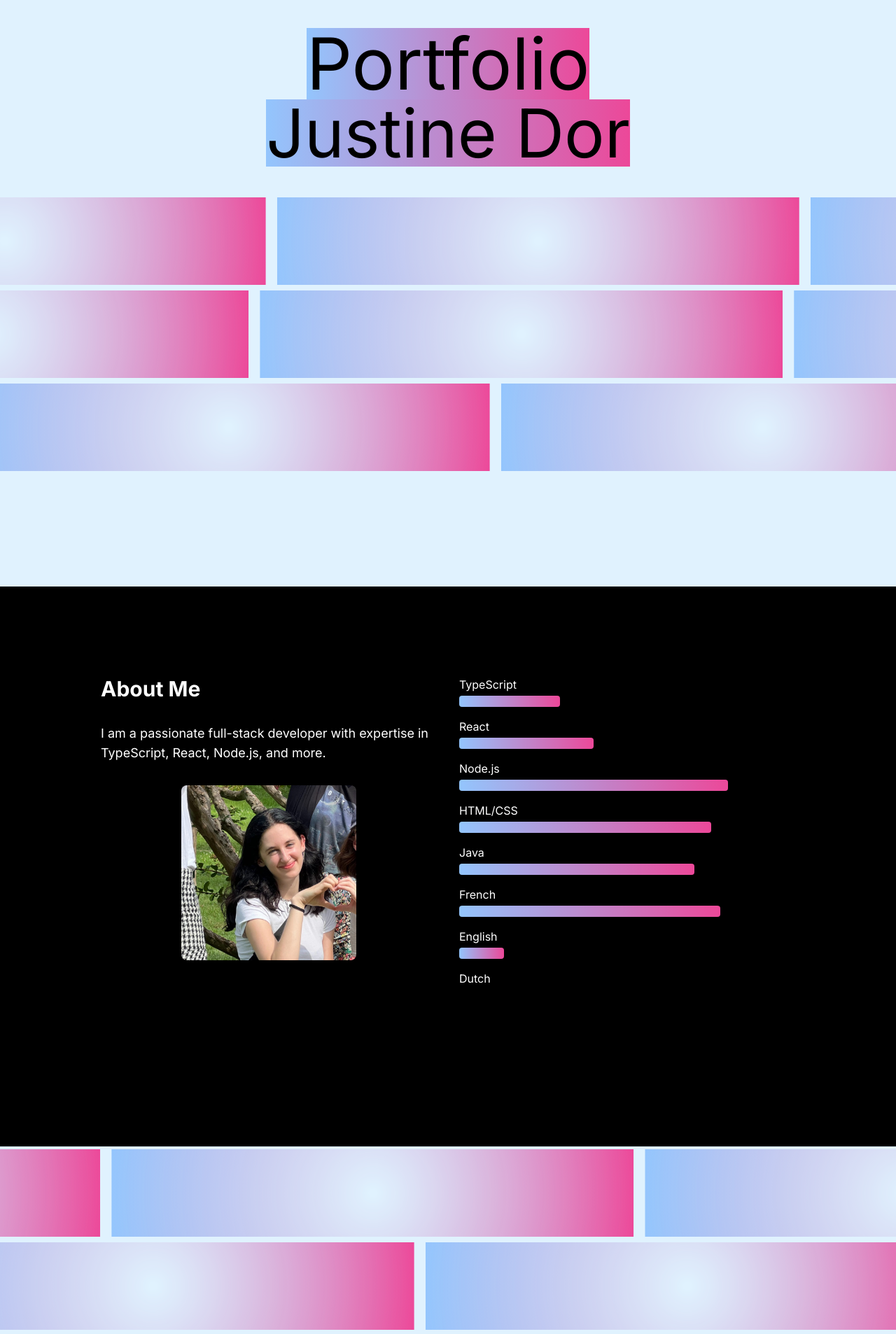
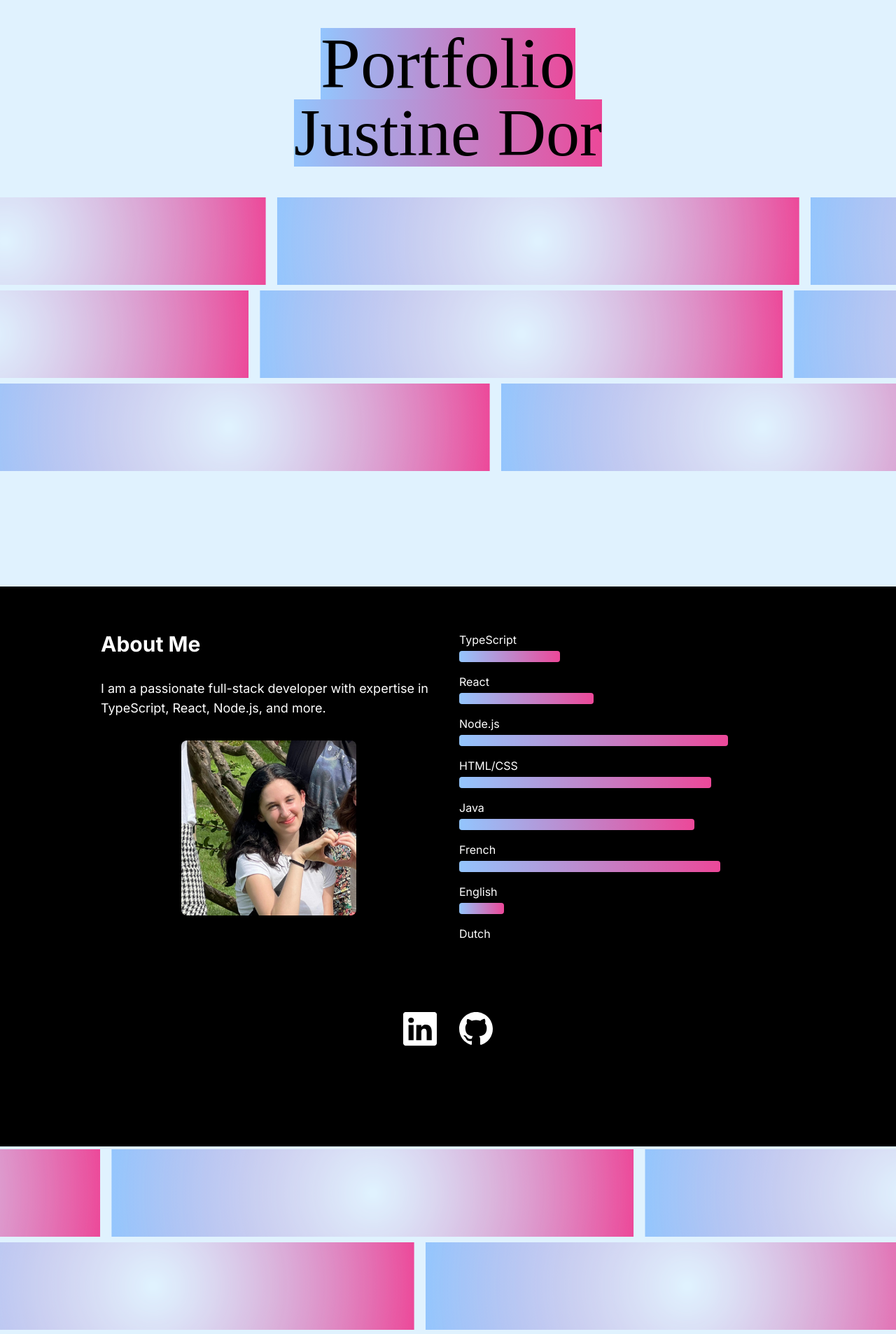
Before and after one commit to Jusss10/Jus10Port, a Next.js app: page / in a window 1280 px wide. Shown: the top 1906 px of the page at 70% size. Built offline with nearby package versions, Linux system fonts and the light colour scheme.

Commit message:
aboutpageDone

```diff
--- a/package.json
+++ b/package.json
@@ -17,8 +17,10 @@
     "next": "14.2.3",
     "react": "^18",
     "react-dom": "^18",
+    "react-icons": "^5.2.1",
     "react-intersection-observer": "^9.10.3",
     "react-scroll": "^1.9.0",
+    "simple-icons": "^12.3.0",
     "split-text-js": "^1.0.3",
     "tailwind-merge": "^2.3.0",
     "tailwind-scrollbar-hide": "^1.1.7"
--- a/src/app/globals.css
+++ b/src/app/globals.css
@@ -1,6 +1,20 @@
 @tailwind base;
 @tailwind components;
 @tailwind utilities;
+
+@import url('https://fonts.googleapis.com/css2?family=Arapey:ital@0;1&display=swap');
+
+.arapey-regular {
+  font-family: "Arapey", serif;
+  font-weight: 400;
+  font-style: normal;
+}
+
+.arapey-regular-italic {
+  font-family: "Arapey", serif;
+  font-weight: 400;
+  font-style: italic;
+}
 
 :root {
   --foreground-rgb: 0, 0, 0;
--- a/src/components/About.tsx
+++ b/src/components/About.tsx
@@ -3,6 +3,7 @@ import { motion } from "framer-motion";
 import { useInView } from "react-intersection-observer";
 import Image from "next/image";
 import profilePic from "./profile.png";
+import { BsLinkedin, BsGithub, BsTelegram } from "react-icons/bs";
 
 interface Skill {
 	name: string;
@@ -34,7 +35,7 @@ const About: React.FC = () => {
 			initial={{ opacity: 0, y: 50 }}
 			animate={{ opacity: 1, y: 0 }}
 			transition={{ duration: 0.5 }}
-			className="bg-black relative h-screen pb-20 pt-26 flex items-center justify-center"
+			className="bg-black relative h-screen pb-20 pt-26 flex flex-col items-center justify-center"
 			ref={ref}>
 			<div className="flex flex-col md:flex-row items-center md:items-start md:space-x-8 w-full max-w-5xl px-4">
 				<div className="mb-8 md:mb-0 md:w-1/2 flex flex-col items-center">
@@ -65,6 +66,20 @@ const About: React.FC = () => {
 					))}
 				</div>
 			</div>
+			<div className="flex justify-center mt-20 space-x-8">
+				<a
+					href="https://www.linkedin.com/in/justine-dor-390437201/"
+					target="_blank"
+					rel="noopener noreferrer">
+					<BsLinkedin className="text-5xl text-white" />
+				</a>
+				<a
+					href="https://github.com/Jusss10"
+					target="_blank"
+					rel="noopener noreferrer">
+					<BsGithub className="text-5xl text-white" />
+				</a>
+			</div>
 		</motion.div>
 	);
 };
--- a/src/components/CoolComponent.tsx
+++ b/src/components/CoolComponent.tsx
@@ -4,10 +4,10 @@ import "animate.css";
 export function CoolComponent(){
 	return (
 		<div className="flex flex-col items-center justify-center p-10 ">
-			<p className="text-[8vw] font-tiny5 animate__animated animate__fadeInDown leading-none bg bg-gradient-to-r from-blue-300 to-pink-500">
+			<p className="text-[8vw] arapey-regular animate__animated animate__fadeInDown leading-none bg bg-gradient-to-r from-blue-300 to-pink-500">
 				Portfolio
 			</p>
-			<p className="text-[7.5vw] font-tiny5 animate__animated animate__fadeInUp leading-none bg-gradient-to-r from-blue-300 to-pink-500">
+			<p className="text-[7.5vw] arapey-regular animate__animated animate__fadeInUp leading-none bg-gradient-to-r from-blue-300 to-pink-500">
 				Justine Dor
 			</p>
 		</div>
```
Also changed, not shown: 1 other file (tests, documents, lock files or other folders).
